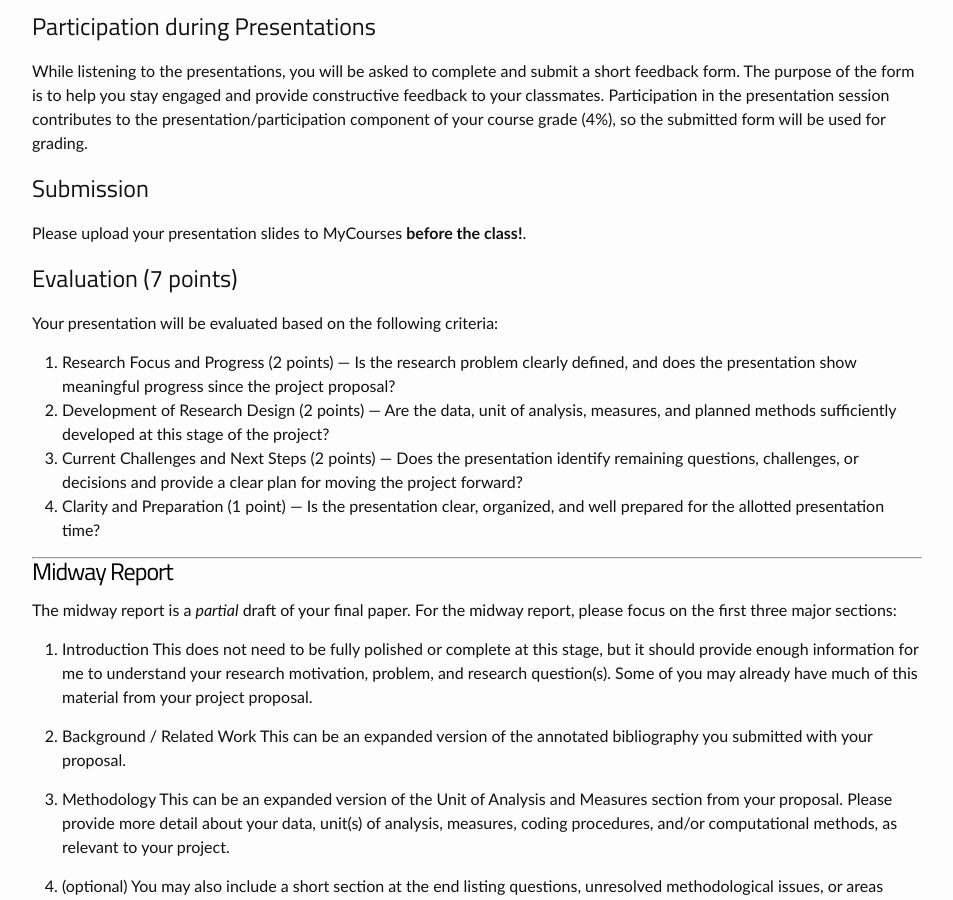
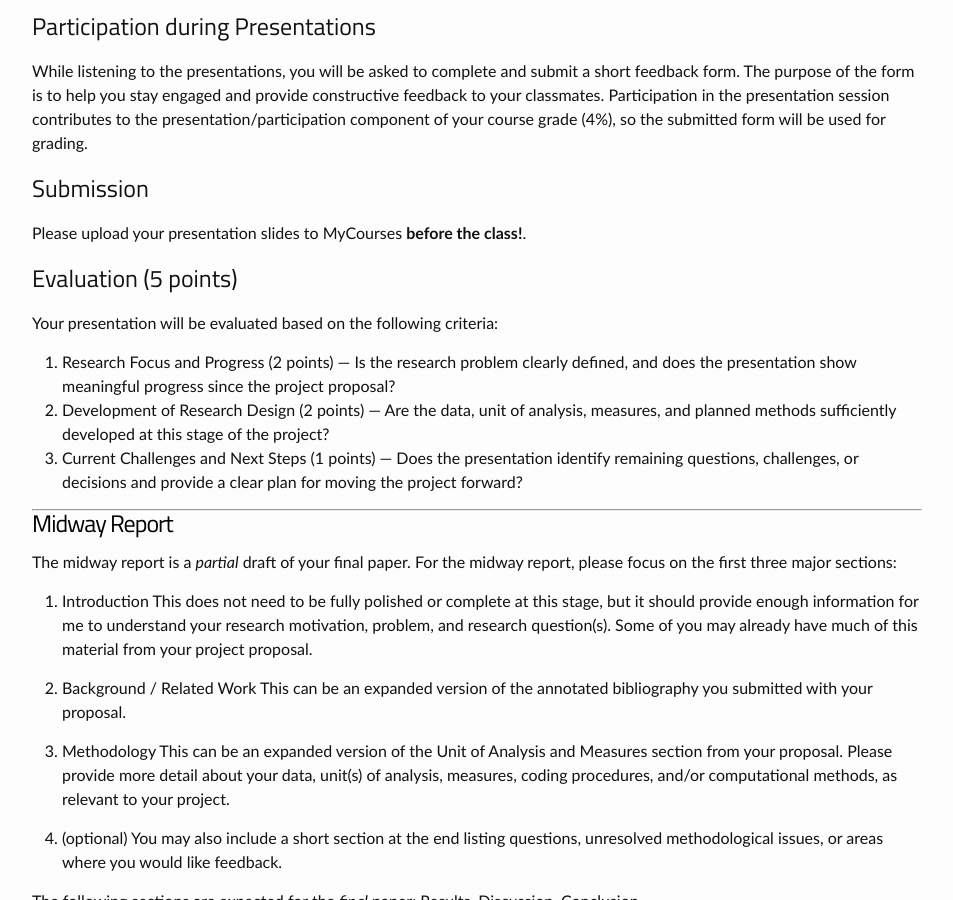
Before and after one commit to hksung/Fall26_SLS775, a Jekyll site: the page built from _assignments/3_midway.md, in a window 1280 px wide and 900 px high, scrolled down 1318 px. Shown: the whole window, without its empty margins (163-1116 px from the left). Built offline with Jekyll 4.4.1, drawn with Linux system fonts in a browser that asks for light colours; nearby versions of some CDN libraries.

Commit message:
Update 3_midway.md

```diff
--- a/_assignments/3_midway.md
+++ b/_assignments/3_midway.md
@@ -65,14 +65,13 @@ Participation in the presentation session contributes to the presentation/partic
 
 Please upload your presentation slides to MyCourses **before the class!**.
 
-## Evaluation (7 points)
+## Evaluation (5 points)
 
 Your presentation will be evaluated based on the following criteria:
 
 1. Research Focus and Progress (2 points) — Is the research problem clearly defined, and does the presentation show meaningful progress since the project proposal?
 2. Development of Research Design (2 points) — Are the data, unit of analysis, measures, and planned methods sufficiently developed at this stage of the project?
-3. Current Challenges and Next Steps (2 points) — Does the presentation identify remaining questions, challenges, or decisions and provide a clear plan for moving the project forward?
-4. Clarity and Preparation (1 point) — Is the presentation clear, organized, and well prepared for the allotted presentation time?
+3. Current Challenges and Next Steps (1 points) — Does the presentation identify remaining questions, challenges, or decisions and provide a clear plan for moving the project forward?
 
 ---
 
```
